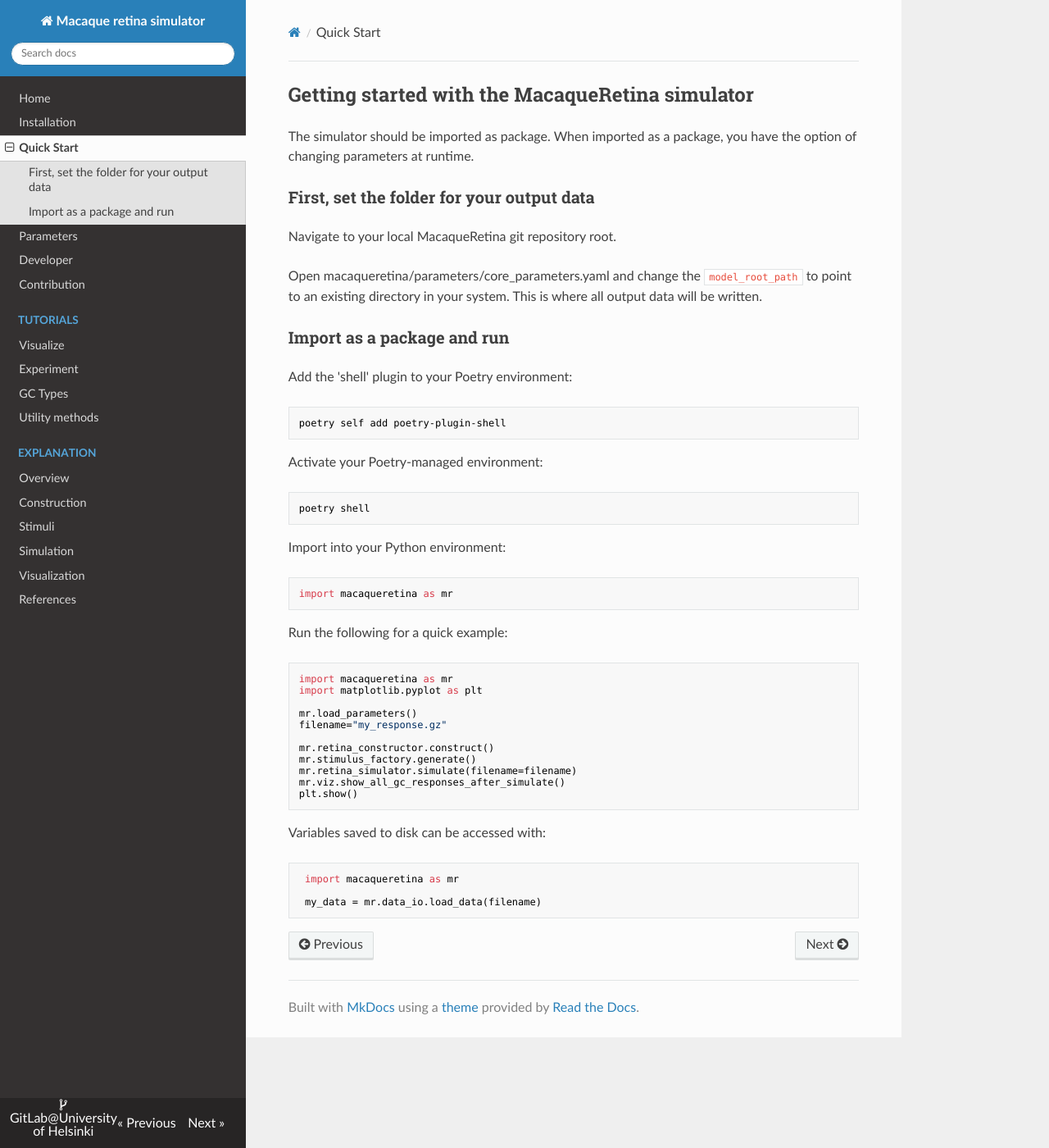
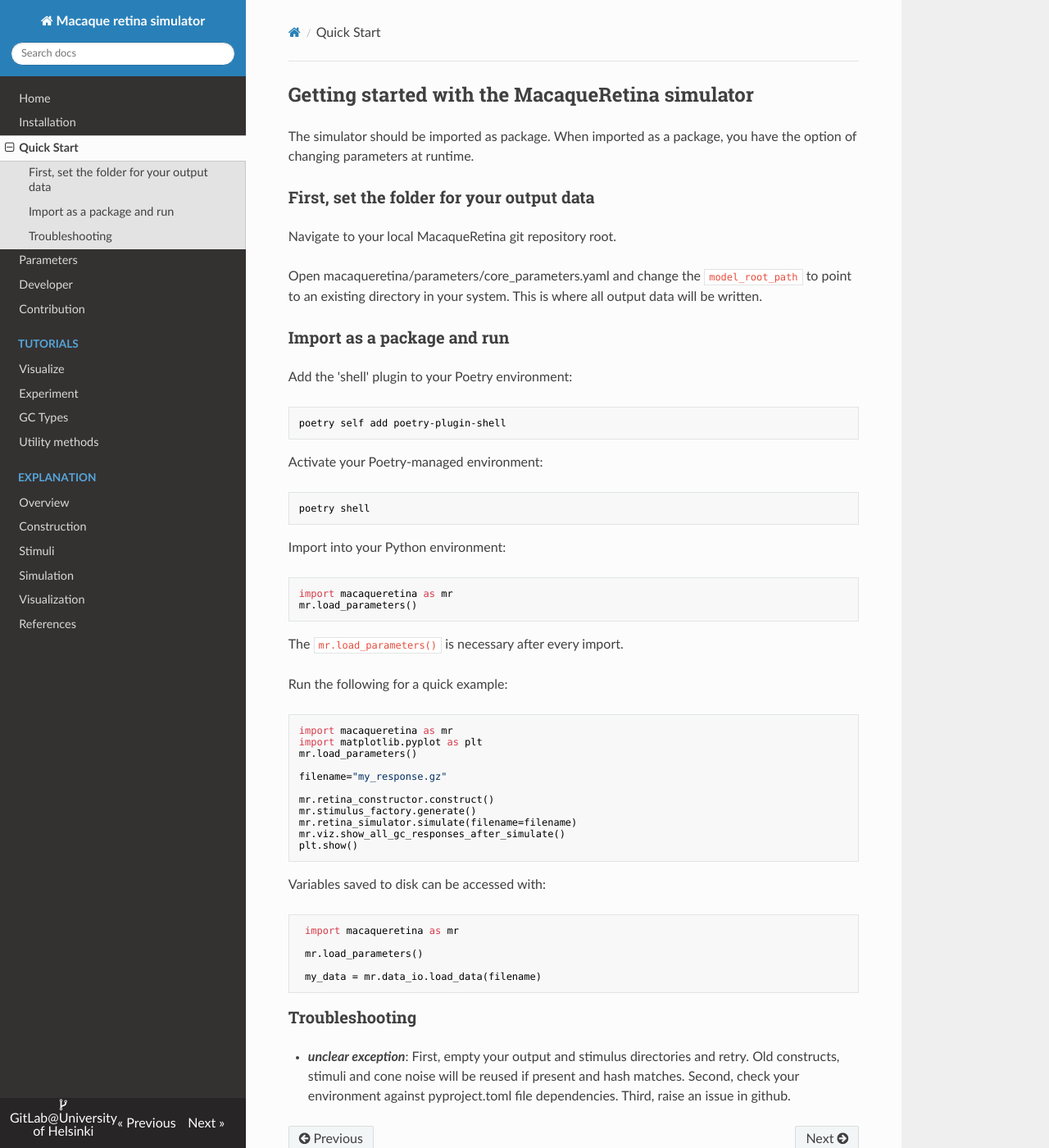
Before and after one commit to VisualNeuroscience-UH/macaqueretina, an MkDocs documentation site: the page built from docs/src/quickstart.md, in a window 1280 px wide and 1400 px high. Shown: the whole window at 82% size. Built offline with MkDocs 1.6.1, drawn with Linux system fonts in a browser that asks for light colours; nearby versions of some CDN libraries.

Commit message:
documentation updates

````diff
--- a/docs/src/quickstart.md
+++ b/docs/src/quickstart.md
@@ -28,14 +28,17 @@
 Import into your Python environment:
 ```python
 import macaqueretina as mr
+mr.load_parameters()
 ```
+The `mr.load_parameters()` is necessary after every import.
+
 
 Run the following for a quick example:
 ```python
 import macaqueretina as mr
 import matplotlib.pyplot as plt
+mr.load_parameters()
 
-mr.load_parameters()
 filename="my_response.gz"
 
 mr.retina_constructor.construct()
@@ -49,5 +52,11 @@
 ```python
  import macaqueretina as mr
 
+ mr.load_parameters()
+
  my_data = mr.data_io.load_data(filename)
 ```
+
+### Troubleshooting
+
+- ***unclear exception***: First, empty your output and stimulus directories and retry. Old constructs, stimuli and cone noise will be reused if present and hash matches. Second, check your environment against pyproject.toml file dependencies. Third, raise an issue in github.
--- a/pyproject.toml
+++ b/pyproject.toml
@@ -31,7 +31,7 @@
 pydantic = "^2.11.7"
 pyshortcuts = "*"
 pytest = "*"
-python = ">=3.12,<3.15"
+python = ">=3.14,<3.15"
 pyqt5 = "^5.15.11"
 scikit-image = "0.26.0rc1"
 scikit-learn = "*"
````
Also changed, not shown: docs/src/contribution.md (+1 -1 lines), docs/src/example_utility_methods.md (+1 -0 lines), docs/src/example_visualize.md (+1 -1 lines), docs/src/index.md (+1 -1 lines), docs/src/parameters.md (+1 -1 lines).
